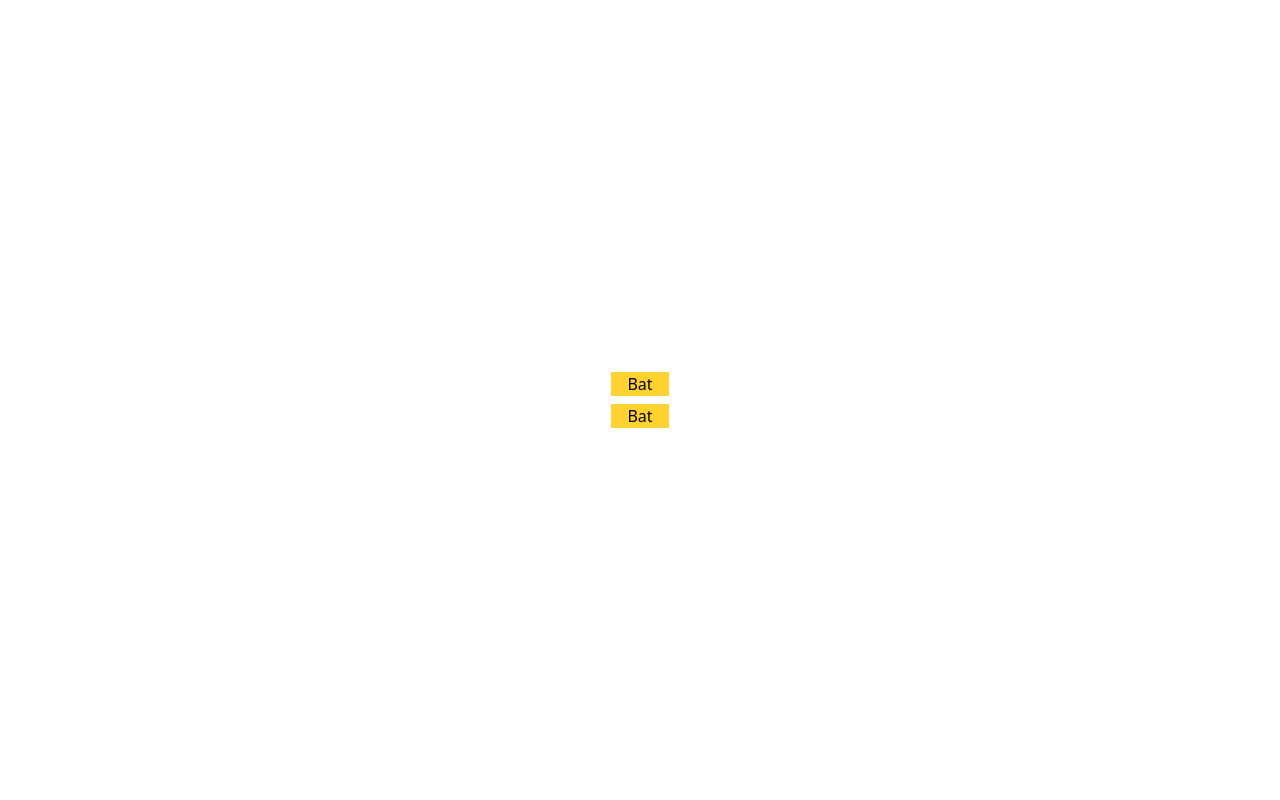
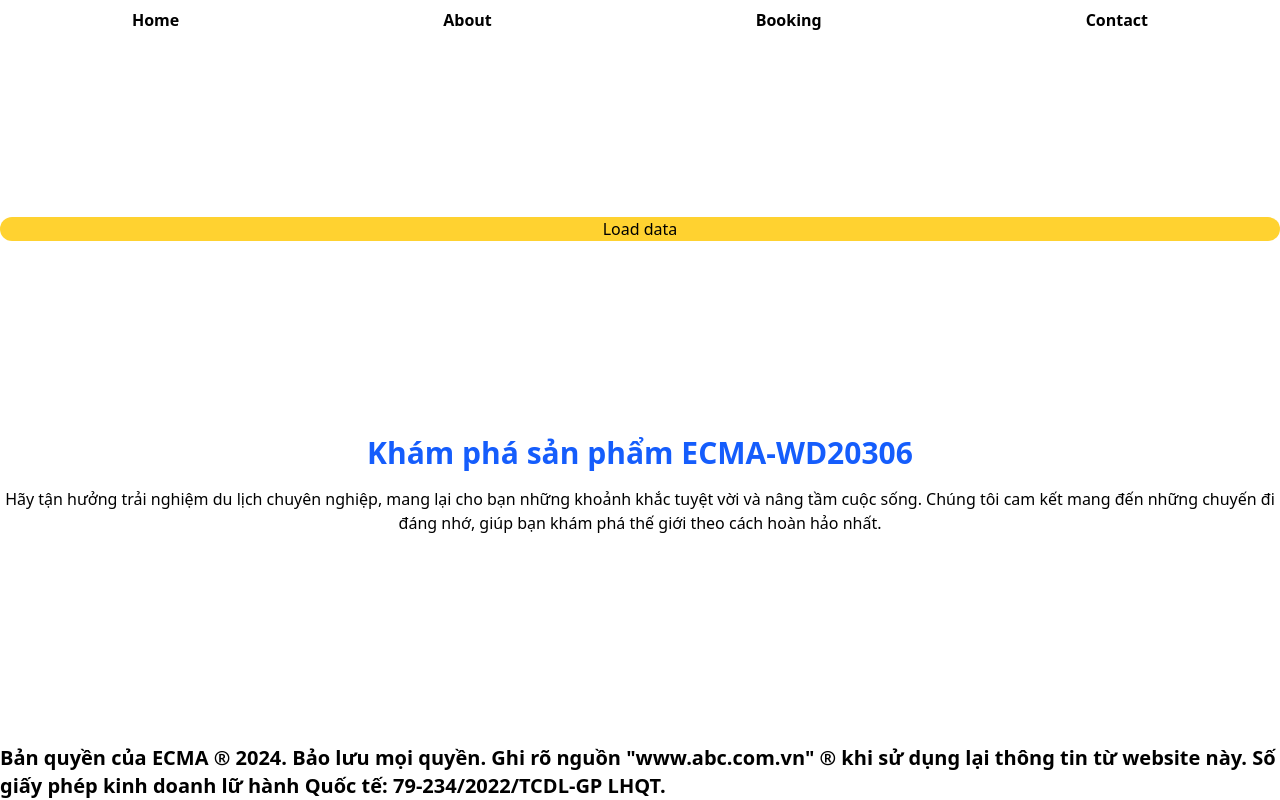
Before and after one commit to vanhoa690/ecmascript-fall25, a React (Vite) app in the folder react-tour-app/: page / in a window 1280 px wide. Built offline with nearby package versions, Linux system fonts and the light colour scheme.

Commit message:
bai tap useSate

```diff
--- a/react-tour-app/src/App.jsx
+++ b/react-tour-app/src/App.jsx
@@ -1,33 +1,15 @@
-import { useState } from 'react';
+import { BrowserRouter, Routes, Route } from 'react-router-dom';
+import Home from './pages/Home';
+import About from './pages/About';
 
 function App() {
-  const [isOn, setIsOn] = useState(true);
-  const [tours, setTours] = useState([]);
-
-  // funct no args
-  const handleClick = () => {
-    const newIsOn = !isOn;
-    setIsOn(newIsOn);
-  };
-
-  // funct co args
-  const handleClickArgs = isClicked => {
-    setIsOn(isClicked);
-  };
-
   return (
-    <div className="flex items-center justify-center h-screen flex-col gap-2">
-      <button onClick={handleClick} className="bg-amber-300 px-4">
-        {isOn ? 'Bat' : 'Tat'}
-      </button>
-      <button
-        onClick={() => handleClickArgs(!isOn)}
-        className="bg-amber-300 px-4"
-      >
-        {isOn ? 'Bat' : 'Tat'}
-      </button>
-    </div>
+    <BrowserRouter>
+      <Routes>
+        <Route path="/" element={<Home />} />
+        <Route path="/about" element={<About />} />
+      </Routes>
+    </BrowserRouter>
   );
 }
-
 export default App;
--- a/react-tour-app/src/pages/Home.jsx
+++ b/react-tour-app/src/pages/Home.jsx
@@ -1,38 +1,43 @@
+import { useState } from 'react';
 import Footer from '../components/Footer';
 import Header from '../components/Header';
 import TourCard from '../components/TourCard';
+import Button from '../components/Button';
 
 function Home() {
   // mock data
-  const tours = [
-    {
-      id: 1,
-      title: 'TOUR CARAVAN THÚ VỊ TRÊN KHẮP NẺO ĐƯỜNG',
-      image:
-        'https://s3-cmc.travel.com.vn/vtv-image/Images/Advertisings/bn_250630_caravan-2.webp',
-    },
-    {
-      id: 2,
-      title: 'Du lịch thăm thân tại Úc - Mỹ - Canada',
-      image:
-        'https://s3-cmc.travel.com.vn/vtv-image/Images/Advertisings/bn_250528_statue-liberty-large-american-flag-new-york-skyline-background-162323735.webp',
-    },
-    {
-      id: 3,
-      title: 'Tự hào nét Việt - Ưu đãi kích cầu du lịch nội địa',
-      image:
-        'https://s3-cmc.travel.com.vn/vtv-image/Images/Advertisings/bn_240925_KPSP1-tour-noi-dia-kich-cau.jpg',
-    },
-    {
-      id: 4,
-      title: 'Tự hào nét Việt 4',
-      image:
-        'https://s3-cmc.travel.com.vn/vtv-image/Images/Advertisings/bn_240925_KPSP1-tour-noi-dia-kich-cau.jpg',
-    },
-  ];
+  const [tours, setTours] = useState([]);
+  const handleLoadData = () => {};
+  // const tours = [
+  //   {
+  //     id: 1,
+  //     title: 'TOUR CARAVAN THÚ VỊ TRÊN KHẮP NẺO ĐƯỜNG',
+  //     image:
+  //       'https://s3-cmc.travel.com.vn/vtv-image/Images/Advertisings/bn_250630_caravan-2.webp',
+  //   },
+  //   {
+  //     id: 2,
+  //     title: 'Du lịch thăm thân tại Úc - Mỹ - Canada',
+  //     image:
+  //       'https://s3-cmc.travel.com.vn/vtv-image/Images/Advertisings/bn_250528_statue-liberty-large-american-flag-new-york-skyline-background-162323735.webp',
+  //   },
+  //   {
+  //     id: 3,
+  //     title: 'Tự hào nét Việt - Ưu đãi kích cầu du lịch nội địa',
+  //     image:
+  //       'https://s3-cmc.travel.com.vn/vtv-image/Images/Advertisings/bn_240925_KPSP1-tour-noi-dia-kich-cau.jpg',
+  //   },
+  //   {
+  //     id: 4,
+  //     title: 'Tự hào nét Việt 4',
+  //     image:
+  //       'https://s3-cmc.travel.com.vn/vtv-image/Images/Advertisings/bn_240925_KPSP1-tour-noi-dia-kich-cau.jpg',
+  //   },
+  // ];
   return (
     <div className="min-h-screen flex flex-col justify-between">
       <Header />
+      <Button label="Load data" onClick={handleLoadData} />
       <main>
         <h1 className="text-3xl font-bold text-blue-600 text-center my-4">
           Khám phá sản phẩm ECMA-WD20306
```
